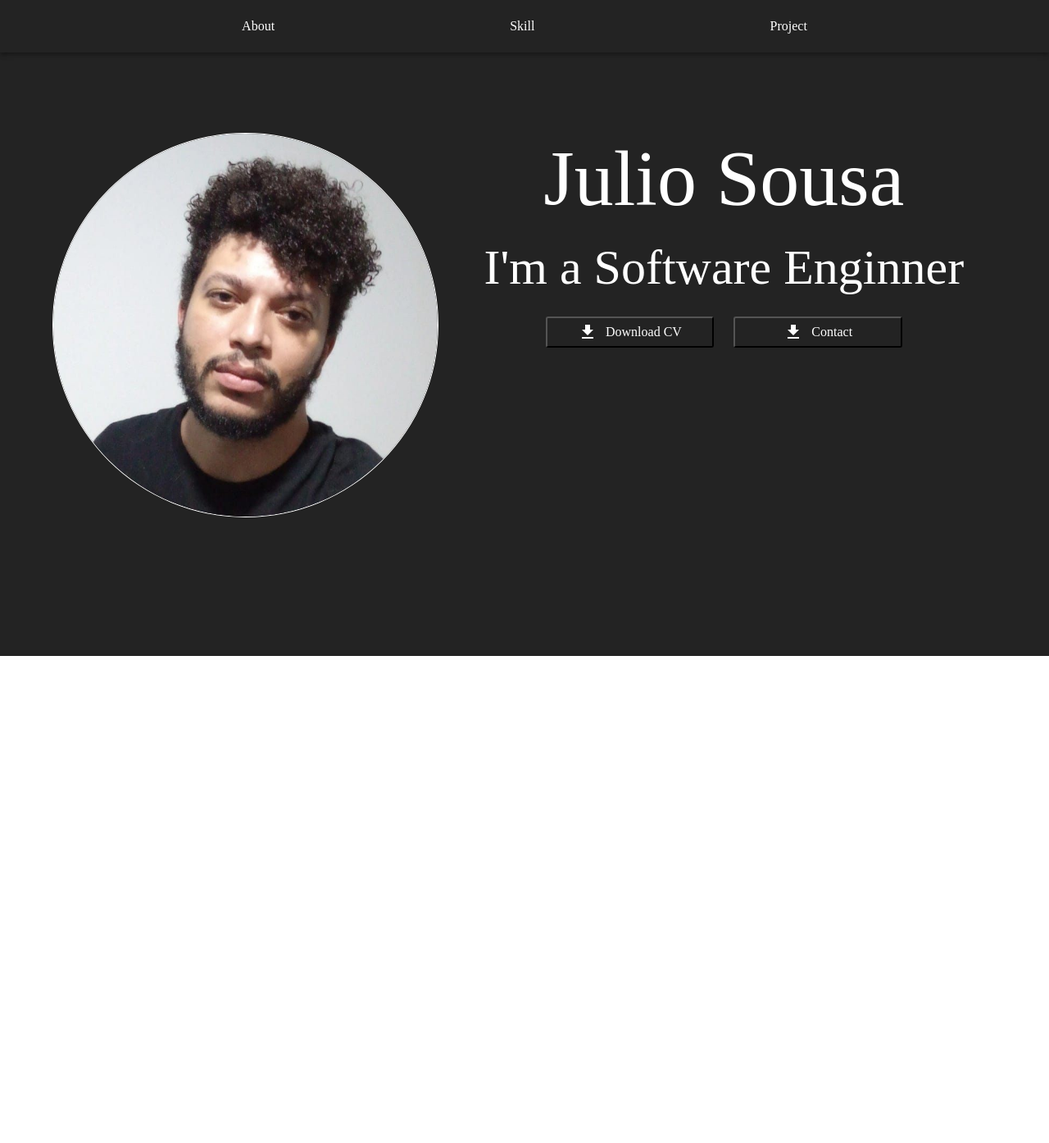
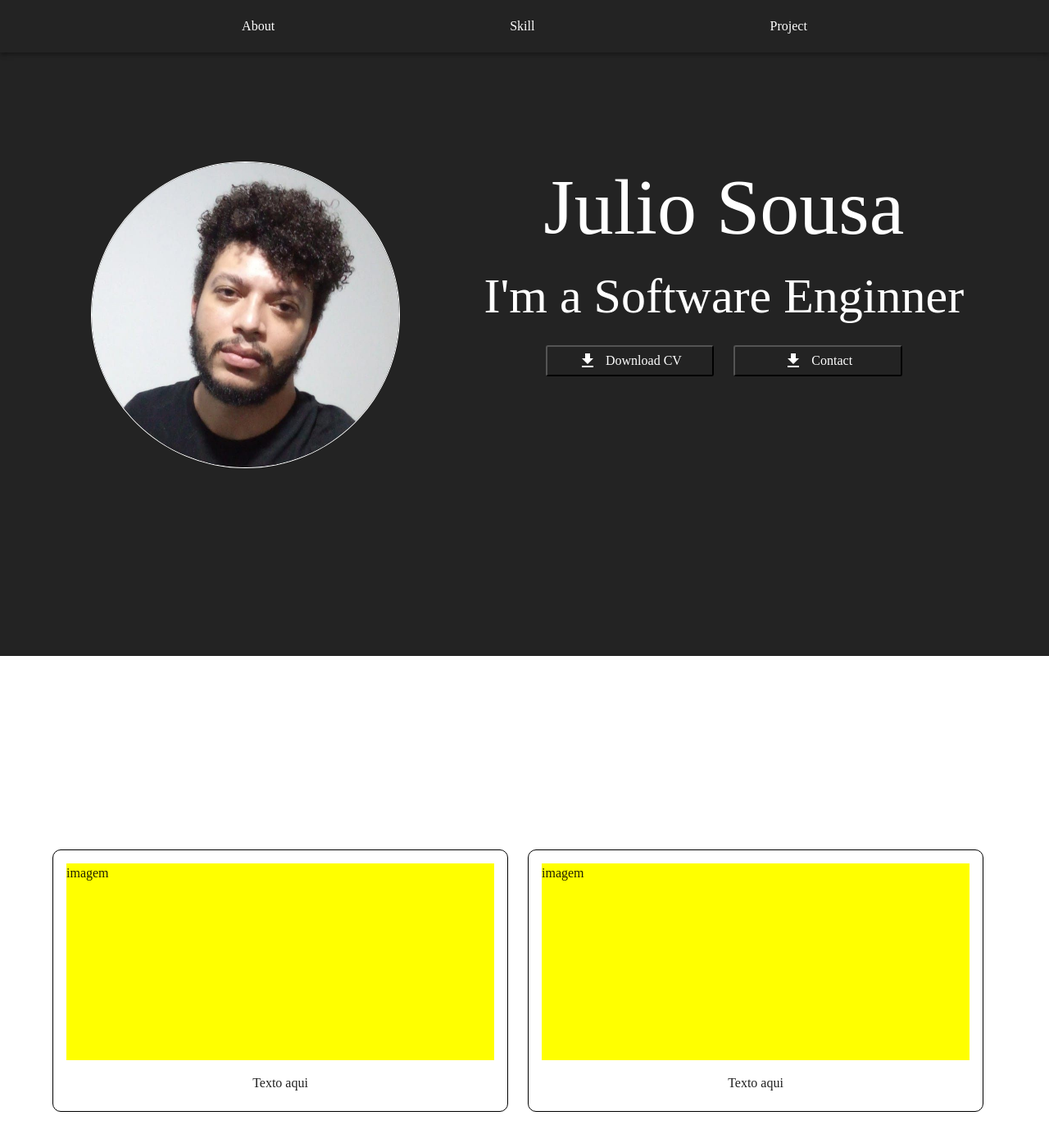
Before and after one commit to JulioCSSousa/MyPortfolio, a React (Vite) app: page / in a window 1280 px wide. Shown: the top 1394 px of the page at 82% size. Before the commit the page ends 800 px from the top, so only its background shows below. Built offline with nearby package versions, Linux system fonts and the light colour scheme.

Commit message:
Add body

```diff
--- a/src/Pages/Home/Home.tsx
+++ b/src/Pages/Home/Home.tsx
@@ -1,4 +1,5 @@
 import NavBar from "../../components/NavBar/NavBar"
+import Body from "./sections/Body/Body"
 import Hero from "./sections/Hero/Hero"
 
 
@@ -6,10 +7,11 @@ const Home = () => {
 
     return (
         <>
-            <NavBar/>
-            <Hero/>
+            <NavBar />
+            <Hero />
+            <Body/>
         </>
     )
 }
 
-  export default Home
+export default Home
--- /dev/null
+++ b/src/Pages/Home/sections/Body/Body.tsx
@@ -0,0 +1,38 @@
+import { Box, Button, Container, Grid, Typography, containerClasses, grid2Classes, styled } from "@mui/material"
+import Avatar from "../../../../assets/img/eu.jpg"
+import DownloadIcon from '@mui/icons-material/Download';
+import StyledButton from "../../../../components/StyledButton";
+import theme from "../../../../theme";
+
+export default function Body() {
+  return (
+    <Box
+      sx={{
+        backgroundColor: 'white',
+        height: { xs: '100%', sm: "100vh" },
+        display: "flex",
+        alignItems: "center"
+      }}>
+      <Container maxWidth="lg">
+        <Grid container spacing={1} my='2rem'>
+          <Grid item xs={12} sm={6} p='1rem'>
+            <Box border='1px solid black' borderRadius='10px' height='20rem' >
+              <Box m='1rem' height='15rem' bgcolor='yellow'>
+                imagem
+              </Box>
+              <Typography textAlign='center'>Texto aqui</Typography>
+            </Box>
+          </Grid>
+          <Grid item xs={12} sm={6} p='1rem'>
+            <Box border='1px solid black' borderRadius='10px' height='20rem' >
+              <Box m='1rem' height='15rem' bgcolor='yellow'>
+                imagem
+              </Box>
+              <Typography textAlign='center'>Texto aqui</Typography>
+            </Box>
+          </Grid>
+        </Grid>
+      </Container>
+    </Box>
+  )
+}
--- a/src/Pages/Home/sections/Hero/Hero.tsx
+++ b/src/Pages/Home/sections/Hero/Hero.tsx
@@ -1,33 +1,28 @@
-import { Button, Container, Grid, Typography, styled } from "@mui/material"
+import { Box, Button, Container, Grid, Typography, styled } from "@mui/material"
 import Avatar from "../../../../assets/img/eu.jpg"
 import DownloadIcon from '@mui/icons-material/Download';
-import MailOutlineIcon from '@mui/icons-material/MailOutline';
 import StyledButton from "../../../../components/StyledButton";
-const Hero = () =>{
+import theme from "../../../../theme";
 
+const Hero = () => {
 
-    const StyledHero = styled("div")(({theme}) => ({
-        backgroundColor: theme.palette.primary.main,
-        height: "100vh",
-        display: "flex",
-        alignItems: "center"
-
-
-    }))
-    const StyledImg = styled("img")(({theme}) => ({
-      width: "100%",
+  const StyledImg = styled("img")(({ theme }) => ({
+    width: "80%",
     borderRadius: "50%",
     border: `1px solid ${theme.palette.primary.contrastText}`
 
-
-
   }))
   return (
-      <>
-        <StyledHero>
-          <Container maxWidth="lg">
-            <Grid container spacing={2}>
-              <Grid item xs={12} md={5}>
+    <Box
+      sx={{
+        backgroundColor: theme.palette.primary.main,
+        height: { xs: '100%', sm: "100vh" },
+        display: "flex",
+        alignItems: "center"
+      }}>
+      <Container maxWidth="lg" >
+        <Grid container spacing={2} mb='2rem'>
+          <Grid item xs={12} md={5} display='flex' justifyContent='center'>
             <StyledImg src={Avatar} />
           </Grid >
           <Grid item xs={12} md={7} >
@@ -50,8 +45,7 @@ const Hero = () =>{
           </Grid>
         </Grid>
       </Container>
-        </StyledHero>
-      </>
+    </Box>
   )
 }
 
```
Also changed, not shown: src/Pages/Home/sections/footer/Footer.jsx (added), 1 other file (tests, documents, lock files or other folders). Lines whose indentation alone changed are shown as unchanged.
